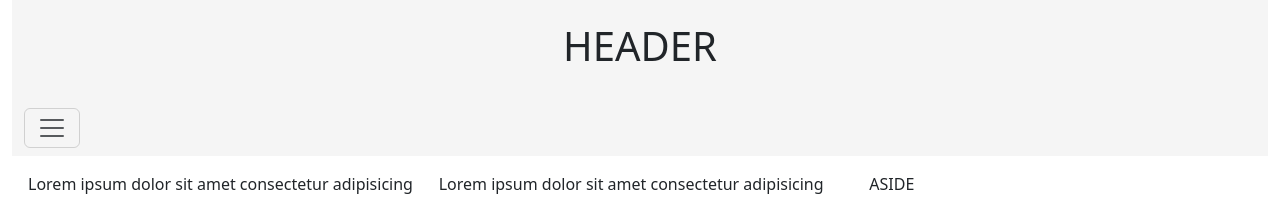
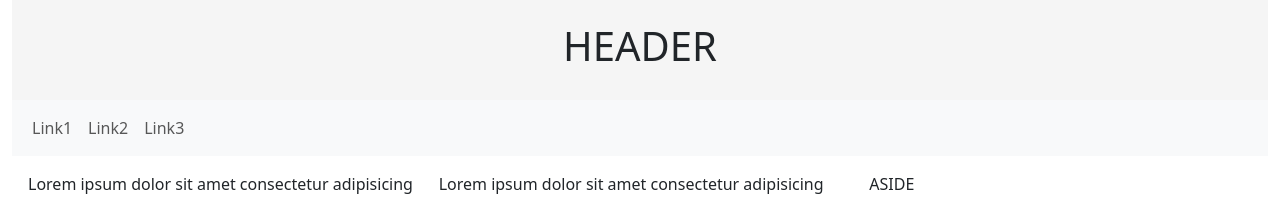
Before and after one commit to c1pisa00/bootstrap_layout, a plain HTML site: page index.html in a window 1280 px wide. Shown: the top 200 px of the page. Drawn offline with nearby package versions, Linux system fonts and the light colour scheme.

Commit message:
päivitetty

```diff
--- a/index.html
+++ b/index.html
@@ -12,25 +12,27 @@
             <header class="d-flex justify-content-center align-items-center">
                 <h1>HEADER</h1>
             </header>
-            <nav class="navbar navbar-expand-">
+            <nav class="navbar navbar-expand-lg navbar-light bg-light">
                 <div class="container-fluid">
-                    <button class="navbar-toggler" type="button"
-                            data-bs-toggle="collapse"
-                            data-bs-target="#mainmenu"
-                            aria-controls="navbarSupportedContent"
-                            aria-expanded="false"
-                            aria-label="Toggle navigation">
-                        <span class="navbar-toggler-icon"></span>
-                    </button>
-                  <div class="collapse navbar-collapse" id="mainmenu">
-                        <ul class="navbar-nav">
-                            <li class="nav-item"><a class="nav-link" href="#">Link 1</a></li>
-                            <li class="nav-item"><a class="nav-link" href="#">Link 2</a></li>
-                            <li class="nav-item"><a class="nav-link" href="#">Link 3</a></li>
-                        </ul>
-                    </div>
+
+                  <button class="navbar-toggler" type="button" data-bs-toggle="collapse" data-bs-target="#navbarSupportedContent" aria-controls="navbarSupportedContent" aria-expanded="false" aria-label="Toggle navigation">
+                    <span class="navbar-toggler-icon"></span>
+                  </button>
+                  <div class="collapse navbar-collapse" id="navbarSupportedContent">
+                    <ul class="navbar-nav me-auto mb-2 mb-lg-0">
+                      <li class="nav-item">
+                        <a class="nav-link" href="#">Link1</a>
+                      </li>
+                      <li class="nav-item">
+                        <a class="nav-link" href="#">Link2</a>
+                      </li>
+                      <li class="nav-item">
+                        <a class="nav-link" href="#">Link3</a>
+                      </li>
+                    </ul>
+                  </div>
                 </div>
-            </nav>
+              </nav>
             <div class="row">
                 <div class="col-md-8 p-3">
                     <div class="container-fluid">
```
